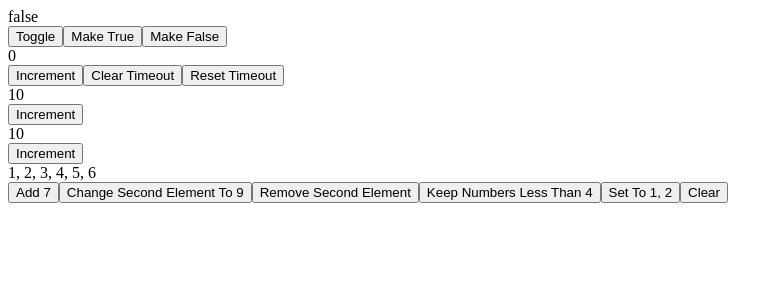
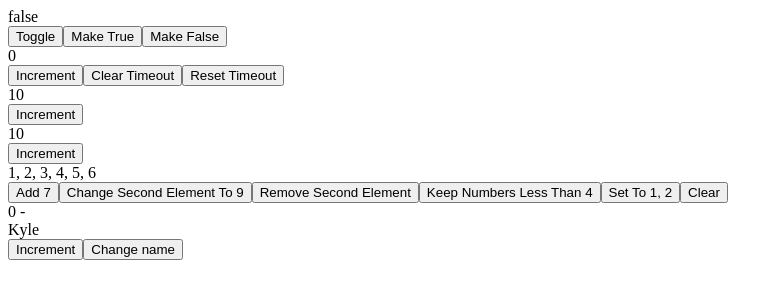
Before and after one commit to AdrianChojnacki/customHooks, a React (Create React App) app: page / in a window 1280 px wide. Shown: the top 300 px of the page, without its empty margins (0-783 px from the left). Built offline with nearby package versions, Linux system fonts and the light colour scheme.

Commit message:
Add usePrevious

```diff
--- a/src/App.js
+++ b/src/App.js
@@ -3,6 +3,7 @@ import TimeoutComponent from "./TimeoutComponent";
 import DebounceComponent from "./DebounceComponent";
 import UpdateEffectComponent from "./UpdateEffectComponent";
 import ArrayComponent from "./ArrayComponent";
+import PreviousComponent from "./PreviousComponent";
 
 export default function App() {
   return (
@@ -12,6 +13,7 @@ export default function App() {
       <DebounceComponent />
       <UpdateEffectComponent />
       <ArrayComponent />
+      <PreviousComponent />
     </>
   );
 }
--- /dev/null
+++ b/src/PreviousComponent.js
@@ -0,0 +1,21 @@
+import { useState } from "react";
+import usePrevious from "./custom-hooks/usePrevious";
+
+export default function PreviousComponent() {
+  const [count, setCount] = useState(0);
+  const [name, setName] = useState("Kyle");
+  const previousCount = usePrevious(count);
+
+  return (
+    <div>
+      <div>
+        {count} - {previousCount}
+      </div>
+      <div>{name}</div>
+      <button onClick={() => setCount(currentCount => currentCount + 1)}>
+        Increment
+      </button>
+      <button onClick={() => setName("John")}>Change name</button>
+    </div>
+  );
+}
--- /dev/null
+++ b/src/custom-hooks/usePrevious.js
@@ -0,0 +1,13 @@
+import { useRef } from "react";
+
+export default function usePrevious(value) {
+  const currentRef = useRef(value);
+  const previousRef = useRef();
+
+  if (currentRef.current !== value) {
+    previousRef.current = currentRef.current;
+    currentRef.current = value;
+  }
+
+  return previousRef.current;
+}
```
